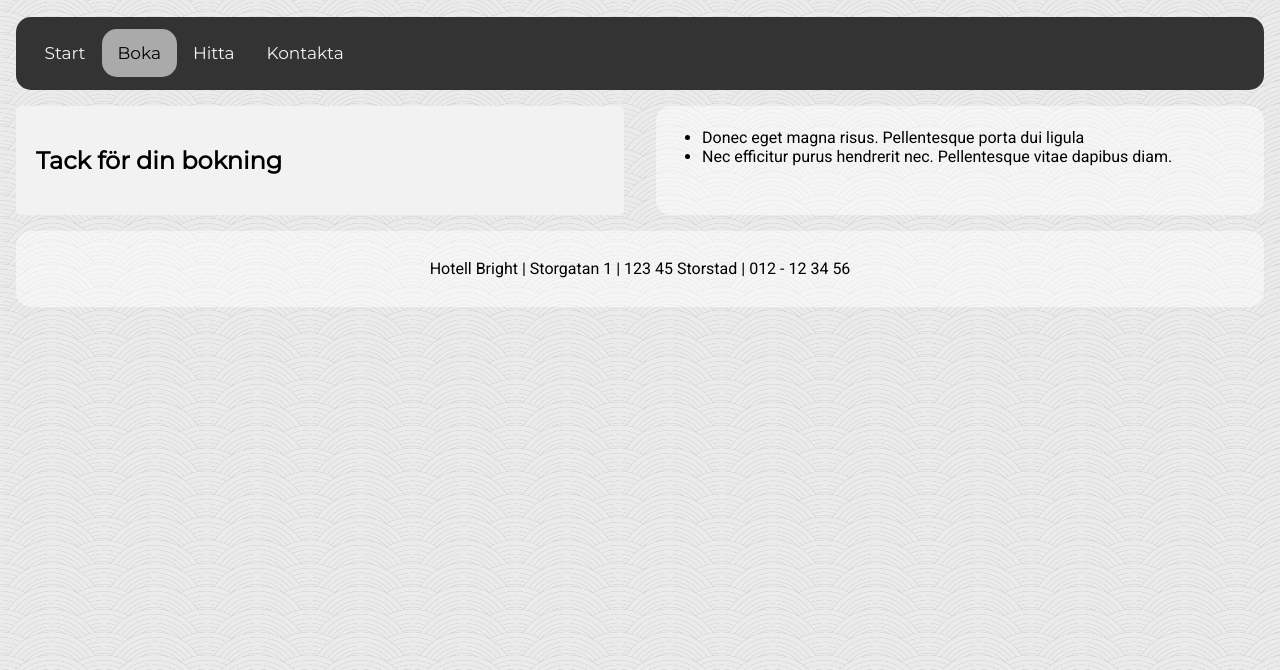
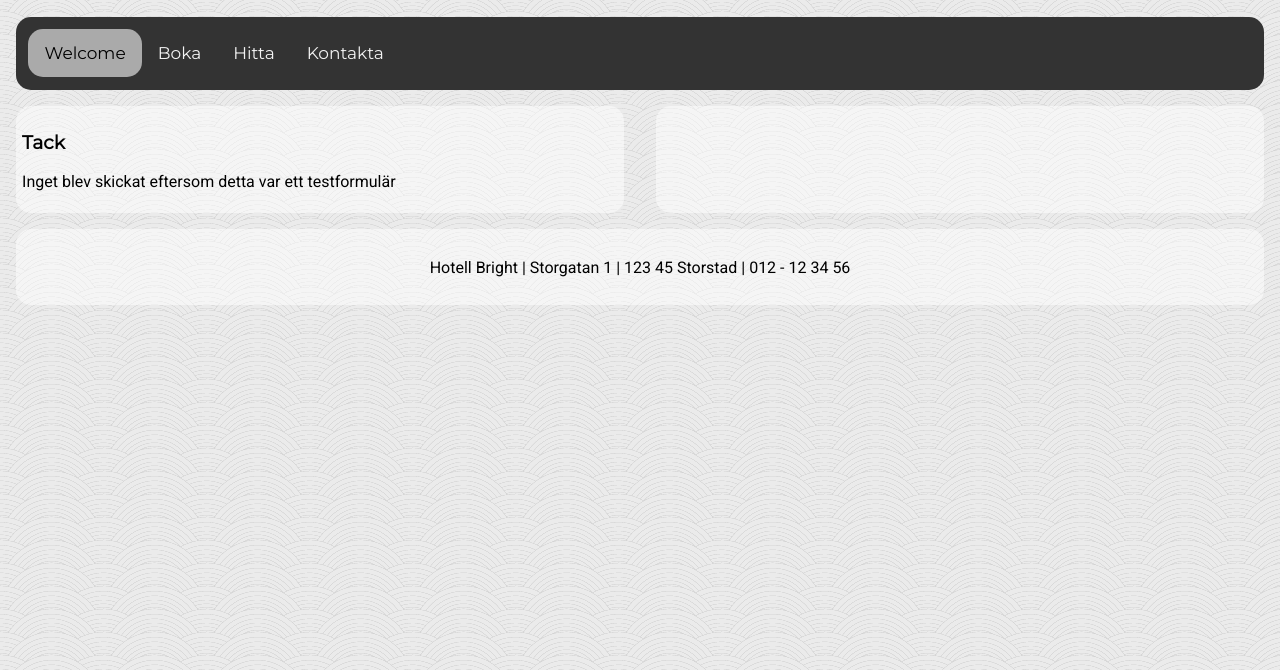
Before and after one commit to paubel/bright-hotell-grid, a plain HTML site: page tack.html in a window 1280 px wide. Shown: the part 130-800 px from the top of the page. Drawn offline with Linux system fonts and the light colour scheme.

Commit message:
fixa tack.html

```diff
--- a/tack.html
+++ b/tack.html
@@ -1,13 +1,16 @@
 <!doctype html>
-<html>
+<html lang="sv">
 
 <head>
   <meta charset="utf-8">
+  <meta name="description" content="Hotel Bright">
   <meta name="viewport" content="width=device-width, initial-scale=1">
   <title>Home</title>
   <link href="style.css" rel="stylesheet" />
   <link href="grid-style.css" rel="stylesheet" />
-  <link href="https://fonts.googleapis.com/css?family=Barlow+Condensed|Montserrat" rel="stylesheet">
+  <!-- <link rel="preconnect" href="https://fonts.googleapis.com">
+  <link rel="preconnect" href="https://fonts.gstatic.com" crossorigin>
+  <link href="https://fonts.googleapis.com/css2?family=Montserrat&family=Roboto&display=swap" rel="stylesheet"> -->
 
 </head>
 
@@ -17,27 +20,22 @@
     <img id="pool" src="img/hotel-pool-900-100.jpg" alt="">
   </header>
   <nav class="topnav" id="myTopnav">
-    <a href="index.html">Start</a>
-    <a href="boka.html" class="active">Boka</a>
+    <a href="index.html" class="active">Welcome</a>
+    <a href="boka.html">Boka</a>
     <a href="hitta.html">Hitta</a>
     <a href="kontakta.html">Kontakta</a>
     <a href="javascript:void(0);" style="font-size:15px;" class="icon" onclick="myFunction()">&#9776;</a>
   </nav>
   <section>
-    <div class="container">
-      <h1>Tack för din bokning</h1>
-    </div>
+    <article>
+      <h1>Tack</h1>
+      <p>Inget blev skickat eftersom detta var ett testformulär</p>
+
+    </article>
   </section>
   <aside>
 
-    <ul>
-      <li>
-        Donec eget magna risus. Pellentesque porta dui ligula
-      </li>
-      <li>
-        Nec efficitur purus hendrerit nec. Pellentesque vitae dapibus diam.
-      </li>
-    </ul>
+
   </aside>
   <footer>
     <p>Hotell Bright | Storgatan 1 | 123 45 Storstad | 012 - 12 34 56</p>
```
Also changed, not shown: boka.html (+1 -1 lines), kontakta.html (+1 -1 lines).
